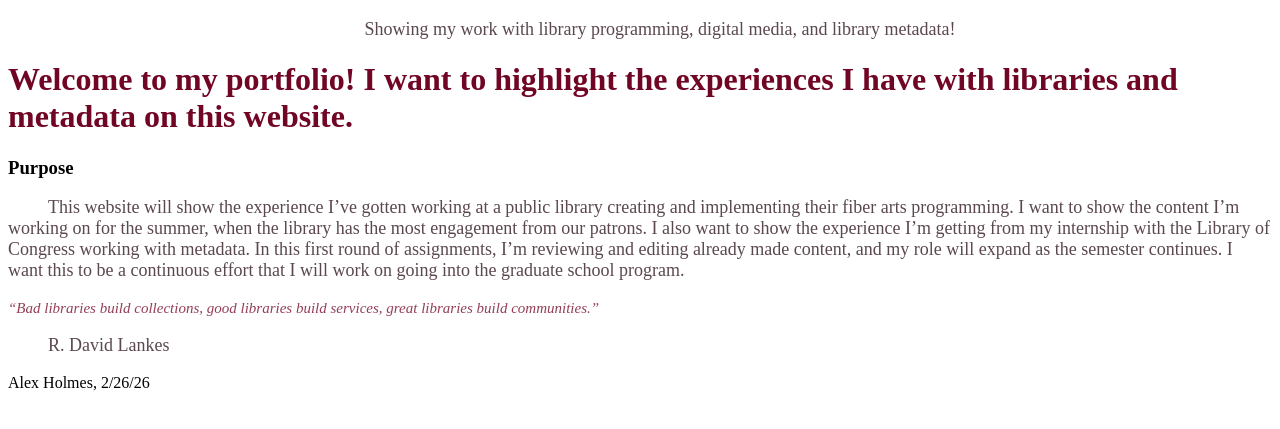
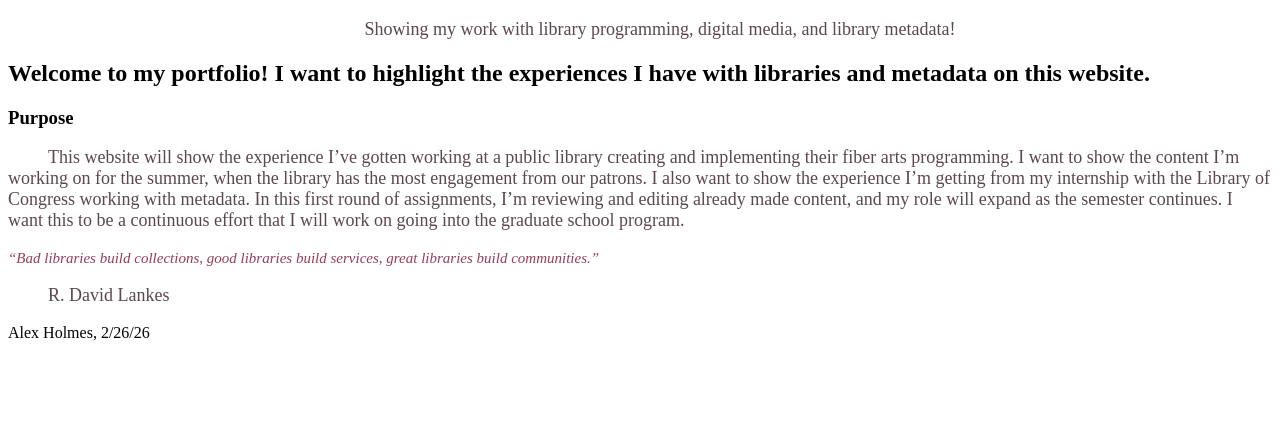
Before and after one commit to alfredthedog/alfredthedog.github.io, a plain HTML site: page webdevelopment/index.html in a window 1280 px wide. Shown: the part 61-490 px from the top of the page. Drawn offline with Linux system fonts and the light colour scheme.

Commit message:
Change h1 to h2 for welcome section

```diff
--- a/webdevelopment/index.html
+++ b/webdevelopment/index.html
@@ -19,7 +19,7 @@
       <h1 style="text-align: center">Home</h1>
       <p style="text-align: center">Showing my work with library programming, digital media, and library metadata!</p>
     </header>
-    <h1>Welcome to my portfolio! I want to highlight the experiences I have with libraries and metadata on this website.</h1>
+    <h2>Welcome to my portfolio! I want to highlight the experiences I have with libraries and metadata on this website.</h2>
     <h3>Purpose</h3>
     <p>This website will show the experience I’ve gotten working at a public library creating and implementing their fiber arts programming. I want to show the content I’m working on for the summer, when the library has the most engagement from our patrons. I also want to show the experience I’m getting from my internship with the Library of Congress working with metadata. In this first round of assignments, I’m reviewing and editing already made content, and my role will expand as the semester continues. I want this to be a continuous effort that I will work on going into the graduate school program. </p>
     <q>Bad libraries build collections, good libraries build services, great libraries build communities.</q>
```
